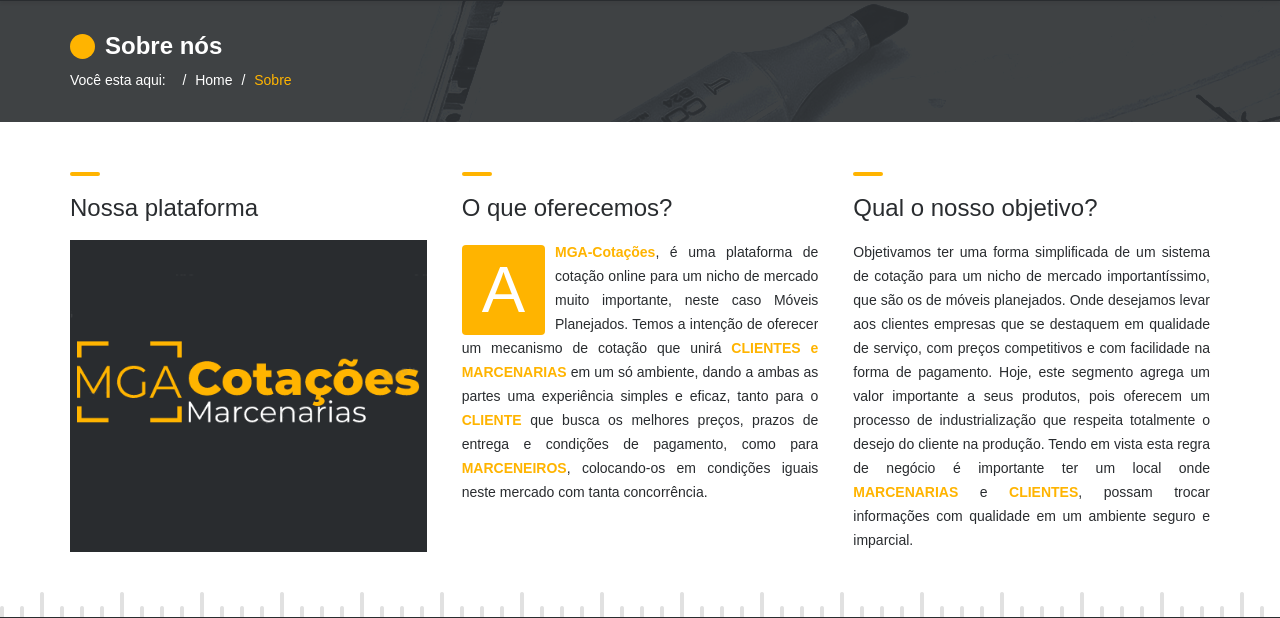
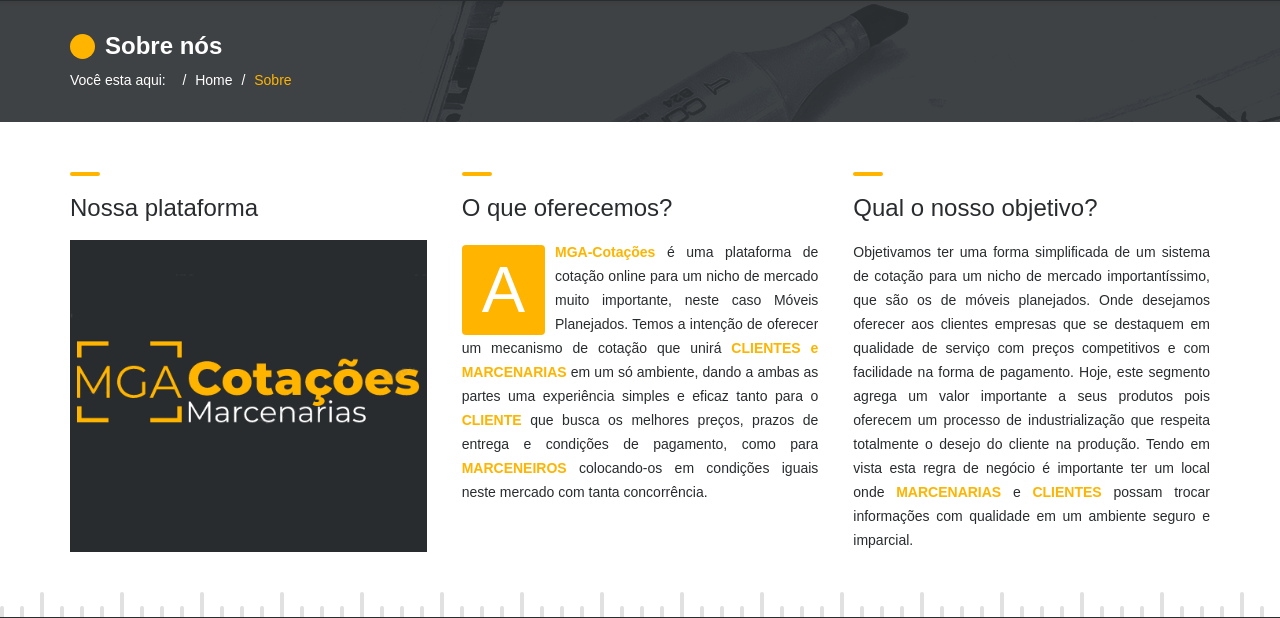
Before and after one commit to lgerardlucas/quotation-now, a Django app: page /about/ in a window 1280 px wide. Shown: the part 127-745 px from the top of the page. Run offline with Django 3.2, Linux system fonts and the light colour scheme; parts of the project's set-up code (start-up, migrations or seed data) failed here and were passed over; some libraries are stand-ins or nearby versions; some web fonts are replaced.

Commit message:
Ajuste nos textos

```diff
--- a/qnow_site/templates/about.html
+++ b/qnow_site/templates/about.html
@@ -32,20 +32,20 @@
 							</div>
 							<div class="uk-width-medium-1-3" style="text-align:justify">
              					<h3 class="module-title">O que oferecemos?</h3>
-								<p class="dropcap">A <strong>MGA-Cotações</strong>,
+								<p class="dropcap">A <strong>MGA-Cotações</strong>
 									é uma plataforma de cotação online para um nicho de
 									mercado muito importante, neste caso Móveis Planejados. Temos a intenção de oferecer um mecanismo de cotação que
 									unirá <strong>CLIENTES e MARCENARIAS</strong> em um só ambiente, dando a ambas as partes uma experiência simples e
-									eficaz, tanto para o <strong>CLIENTE</strong> que busca os melhores preços, prazos de entrega e condições de pagamento, como para <strong>MARCENEIROS</strong>,
+									eficaz tanto para o <strong>CLIENTE</strong> que busca os melhores preços, prazos de entrega e condições de pagamento, como para <strong>MARCENEIROS</strong>
 									colocando-os em condições iguais neste mercado com tanta concorrência.
 								</p>
 							</div>
 							<div class="uk-width-medium-1-3" style="text-align:justify">
              					<h3 class="module-title">Qual o nosso objetivo?</h3>
 									Objetivamos ter uma forma simplificada de um sistema de cotação para um nicho de mercado importantíssimo, que são os de móveis planejados.
-									Onde desejamos levar aos clientes empresas que se destaquem em qualidade de serviço, com preços competitivos e com facilidade na forma
-									de pagamento. Hoje, este segmento agrega um valor importante a seus produtos, pois oferecem um processo de industrialização que respeita totalmente
-									o desejo do cliente na produção. Tendo em vista esta regra de negócio é importante ter um local onde <strong>MARCENARIAS</strong> e <strong>CLIENTES</strong>,
+									Onde desejamos oferecer aos clientes empresas que se destaquem em qualidade de serviço com preços competitivos e com facilidade na forma
+									de pagamento. Hoje, este segmento agrega um valor importante a seus produtos pois oferecem um processo de industrialização que respeita totalmente
+									o desejo do cliente na produção. Tendo em vista esta regra de negócio é importante ter um local onde <strong>MARCENARIAS</strong> e <strong>CLIENTES</strong>
 									possam trocar informações com qualidade em um ambiente seguro e imparcial.
 
 							</div>
```
